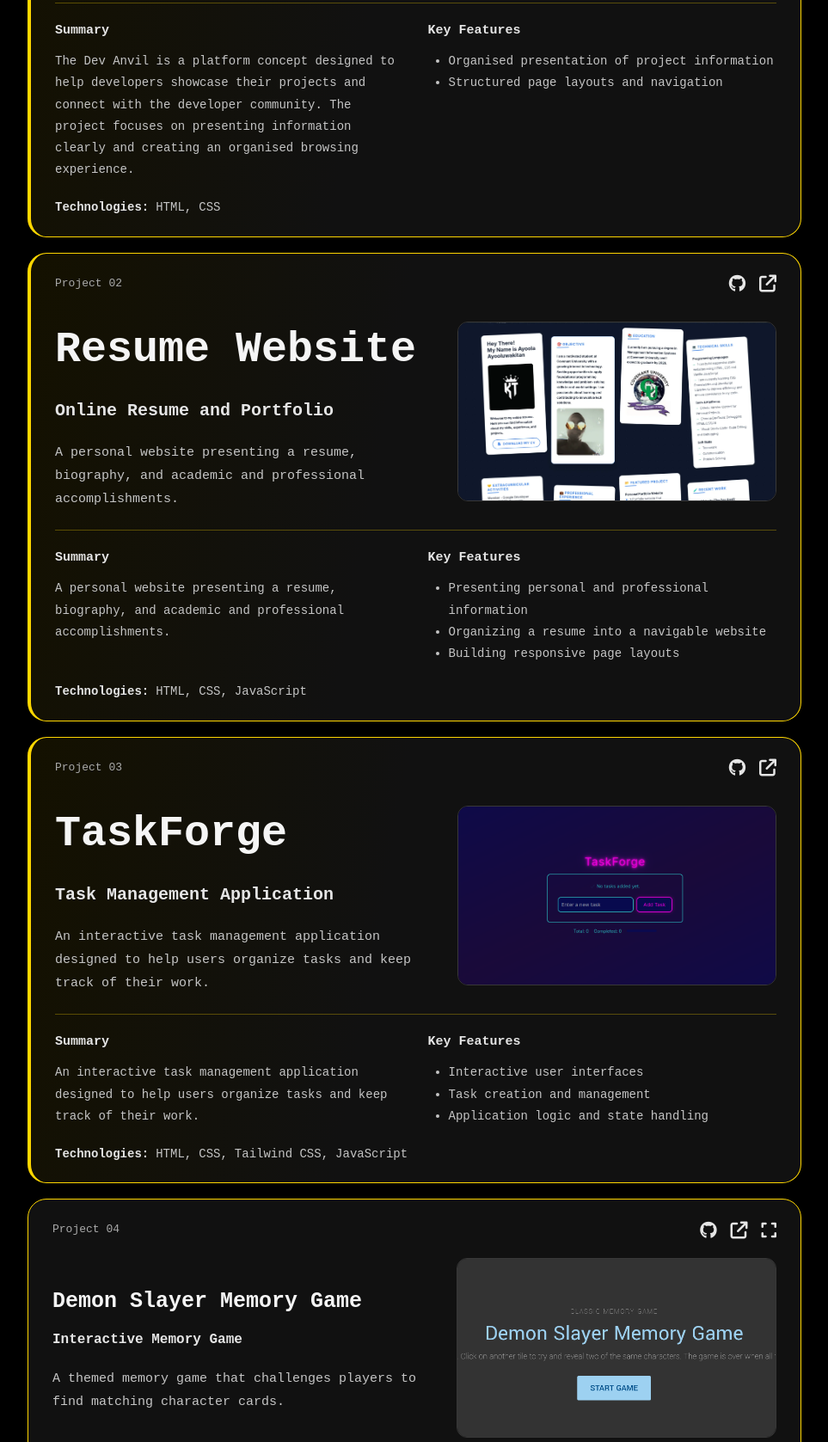
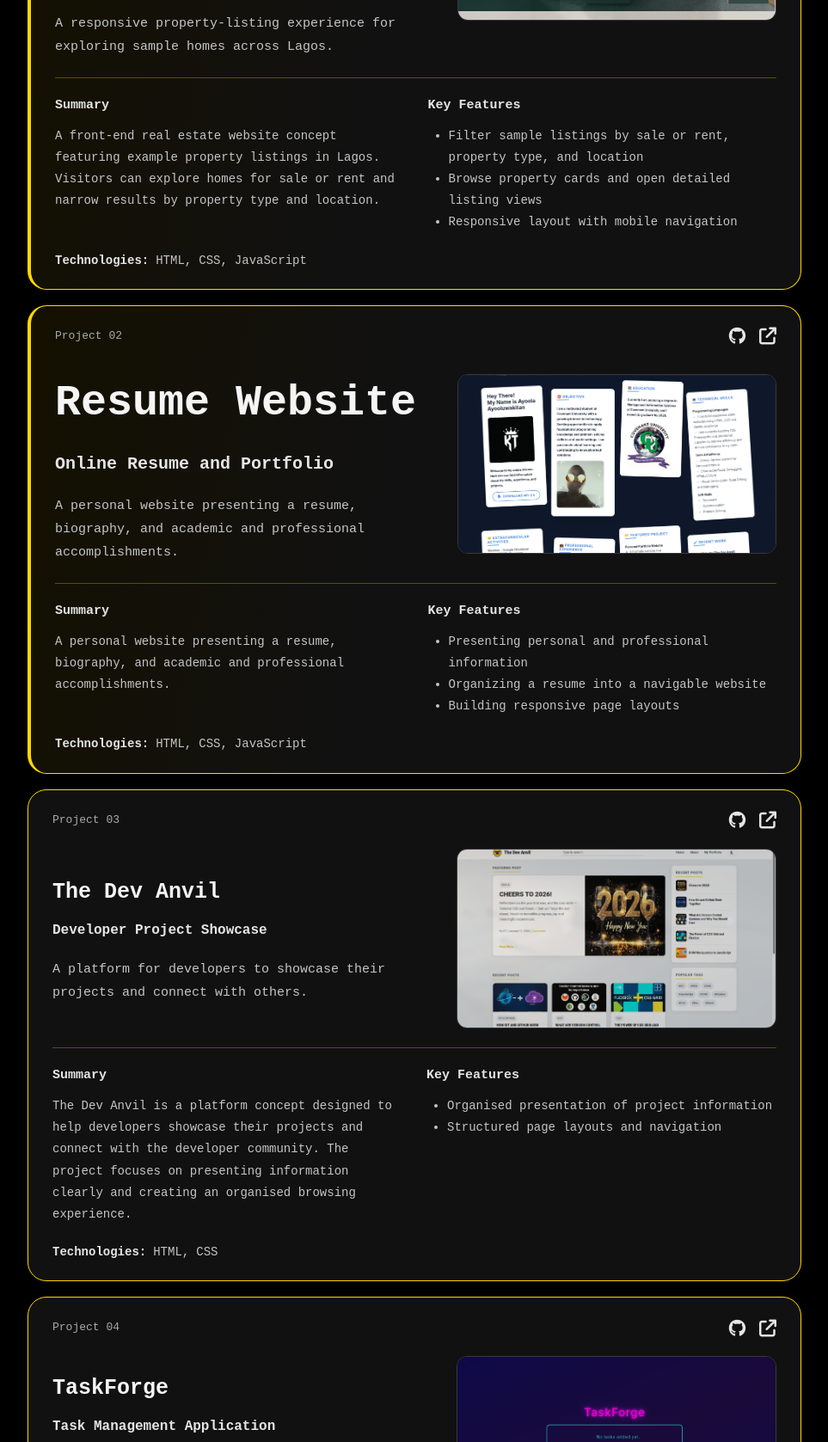
Before and after one commit to B0lt5/Portfolio-Website, a website: page project.html in a window 1280 px wide. Shown: the part 757-2434 px from the top of the page at 86% size, without its empty margins (158-1121 px from the left). Drawn offline with nearby package versions, Linux system fonts and the light colour scheme.

Commit message:
add Havenstone Realty project card
- added Havenstone Realty project card with project summary, key features, and tech stack
- also added the Havenstone GitHub repository link and live demo site link

```diff
--- a/project.html
+++ b/project.html
@@ -54,32 +54,33 @@
             <div class="project-card-top">
               <p class="project-label">Project 01</p>
               <div class="project-icon-links">
-                <a href="https://github.com/B0lt5/the-dev-anvil" target="_blank" rel="noopener noreferrer" aria-label="The Dev Anvil source code"><i class="fa-brands fa-github" aria-hidden="true"></i></a>
-                <a href="https://the-dev-anvil.vercel.app" target="_blank" rel="noopener noreferrer" aria-label="Open The Dev Anvil live project"><i class="fa-solid fa-arrow-up-right-from-square" aria-hidden="true"></i></a>
+                <a href="https://github.com/B0lt5/havenstone_real_estate_demo" target="_blank" rel="noopener noreferrer" aria-label="Havenstone Real Estate source code"><i class="fa-brands fa-github" aria-hidden="true"></i></a>
+                <a href="https://havenstone-real-estate-demo.vercel.app/" target="_blank" rel="noopener noreferrer" aria-label="Open Resume Website live project"><i class="fa-solid fa-arrow-up-right-from-square" aria-hidden="true"></i></a>
               </div>
             </div>
             <div class="project-intro">
               <div class="project-description">
-                <h2>The Dev Anvil</h2>
-                <h3>Developer Project Showcase</h3>
-                <p>A platform for developers to showcase their projects and connect with others.</p>
+                <h2>Havenstone Realty</h2>
+                <h3>Real Estate Property Search Demo</h3>
+                <p>A responsive property-listing experience for exploring sample homes across Lagos.</p>
               </div>
-              <img class="project-preview-image" src="Images/the-dev-anvil.webp" alt="The Dev Anvil developer project showcase website" loading="lazy" decoding="async">
+              <img class="project-preview-image" src="Images/havenstone-real-estate-demo.png" alt="Hero image from the Havenstone Realty demo" loading="lazy" decoding="async">
             </div>
             <div class="project-details">
               <section class="project-detail">
                 <h4>Summary</h4>
-                <p>The Dev Anvil is a platform concept designed to help developers showcase their projects and connect with the developer community. The project focuses on presenting information clearly and creating an organised browsing experience.</p>
+                <p>A front-end real estate website concept featuring example property listings in Lagos. Visitors can explore homes for sale or rent and narrow results by property type and location.</p>
               </section>
               <section class="project-detail">
                 <h4>Key Features</h4>
                 <ul class="project-highlights">
-                  <li>Organised presentation of project information</li>
-                  <li>Structured page layouts and navigation</li>
+                  <li>Filter sample listings by sale or rent, property type, and location</li>
+                  <li>Browse property cards and open detailed listing views</li>
+                  <li>Responsive layout with mobile navigation</li>
                 </ul>
               </section>
             </div>
-            <p class="project-technologies"><strong>Technologies:</strong> <span>HTML</span><span>CSS</span></p>
+            <p class="project-technologies"><strong>Technologies:</strong> <span>HTML</span><span>CSS</span><span>JavaScript</span></p>
           </article>
 
           <article class="project-card project-card-featured">
@@ -115,9 +116,41 @@
             <p class="project-technologies"><strong>Technologies:</strong> <span>HTML</span><span>CSS</span><span>JavaScript</span></p>
           </article>
 
-          <article class="project-card project-card-featured">
+          <article class="project-card">
             <div class="project-card-top">
               <p class="project-label">Project 03</p>
+              <div class="project-icon-links">
+                <a href="https://github.com/B0lt5/the-dev-anvil" target="_blank" rel="noopener noreferrer" aria-label="The Dev Anvil source code"><i class="fa-brands fa-github" aria-hidden="true"></i></a>
+                <a href="https://the-dev-anvil.vercel.app" target="_blank" rel="noopener noreferrer" aria-label="Open The Dev Anvil live project"><i class="fa-solid fa-arrow-up-right-from-square" aria-hidden="true"></i></a>
+              </div>
+            </div>
+            <div class="project-intro">
+              <div class="project-description">
+                <h2>The Dev Anvil</h2>
+                <h3>Developer Project Showcase</h3>
+                <p>A platform for developers to showcase their projects and connect with others.</p>
+              </div>
+              <img class="project-preview-image" src="Images/the-dev-anvil.webp" alt="The Dev Anvil developer project showcase website" loading="lazy" decoding="async">
+            </div>
+            <div class="project-details">
+              <section class="project-detail">
+                <h4>Summary</h4>
+                <p>The Dev Anvil is a platform concept designed to help developers showcase their projects and connect with the developer community. The project focuses on presenting information clearly and creating an organised browsing experience.</p>
+              </section>
+              <section class="project-detail">
+                <h4>Key Features</h4>
+                <ul class="project-highlights">
+                  <li>Organised presentation of project information</li>
+                  <li>Structured page layouts and navigation</li>
+                </ul>
+              </section>
+            </div>
+            <p class="project-technologies"><strong>Technologies:</strong> <span>HTML</span><span>CSS</span></p>
+          </article>
+
+          <article class="project-card">
+            <div class="project-card-top">
+              <p class="project-label">Project 04</p>
               <div class="project-icon-links">
                 <a href="https://github.com/B0lt5/ToDo-List" target="_blank" rel="noopener noreferrer" aria-label="TaskForge source code"><i class="fa-brands fa-github" aria-hidden="true"></i></a>
                 <a href="https://kt-task-forge.vercel.app/" target="_blank" rel="noopener noreferrer" aria-label="Open TaskForge live project"><i class="fa-solid fa-arrow-up-right-from-square" aria-hidden="true"></i></a>
@@ -150,7 +183,7 @@
 
           <article class="project-card">
             <div class="project-card-top">
-              <p class="project-label">Project 04</p>
+              <p class="project-label">Project 05</p>
               <div class="project-icon-links">
                 <a href="https://github.com/B0lt5/Memory-Game" target="_blank" rel="noopener noreferrer" aria-label="Demon Slayer Memory Game source code"><i class="fa-brands fa-github" aria-hidden="true"></i></a>
                 <a href="https://memory-game-ashy-alpha.vercel.app/" target="_blank" rel="noopener noreferrer" aria-label="Open The Dev Anvil live project"><i class="fa-solid fa-arrow-up-right-from-square" aria-hidden="true"></i></a>
@@ -184,7 +217,7 @@
 
           <article class="project-card project-in-progress">
             <div class="project-card-top">
-              <p class="project-label">Project 05</p>
+              <p class="project-label">Project 06</p>
               <span class="project-status">In development</span>
             </div>
             <div class="project-intro">
```
Also changed, not shown: Images/havenstone-real-estate-demo.png (added), vercel.json.
